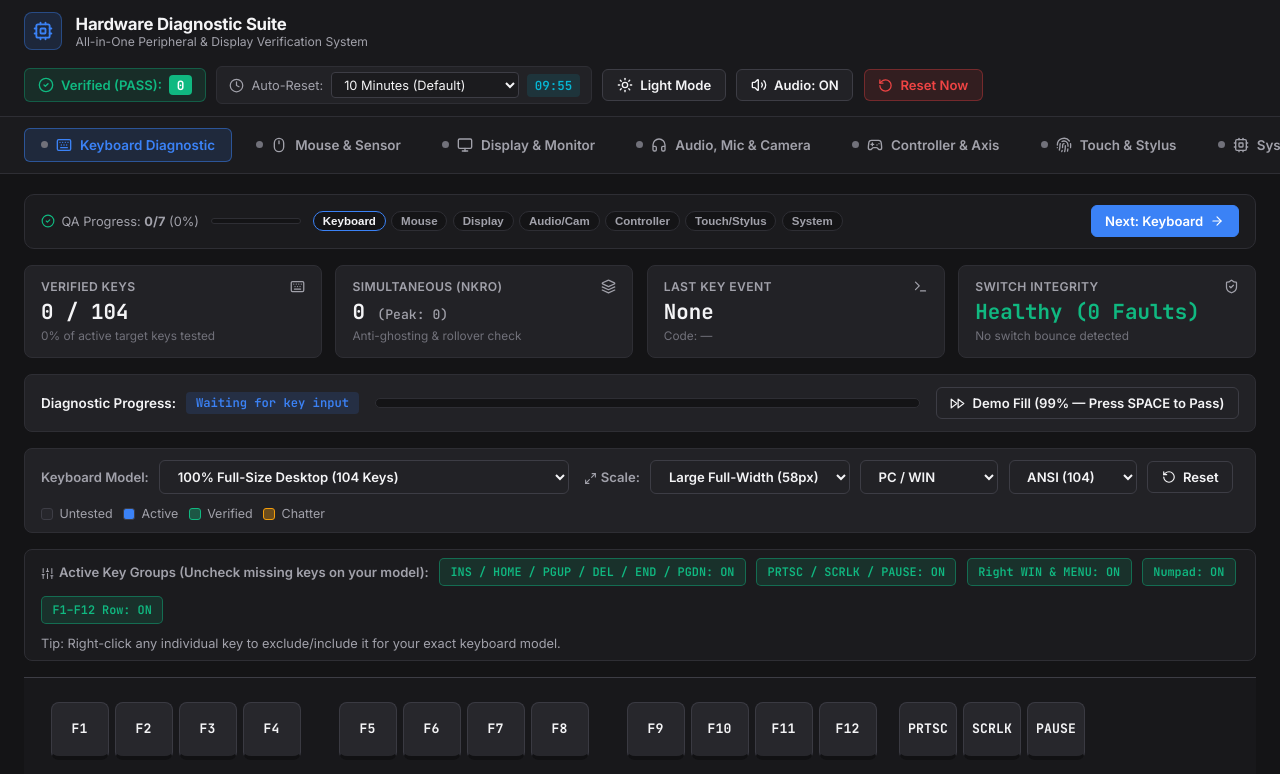
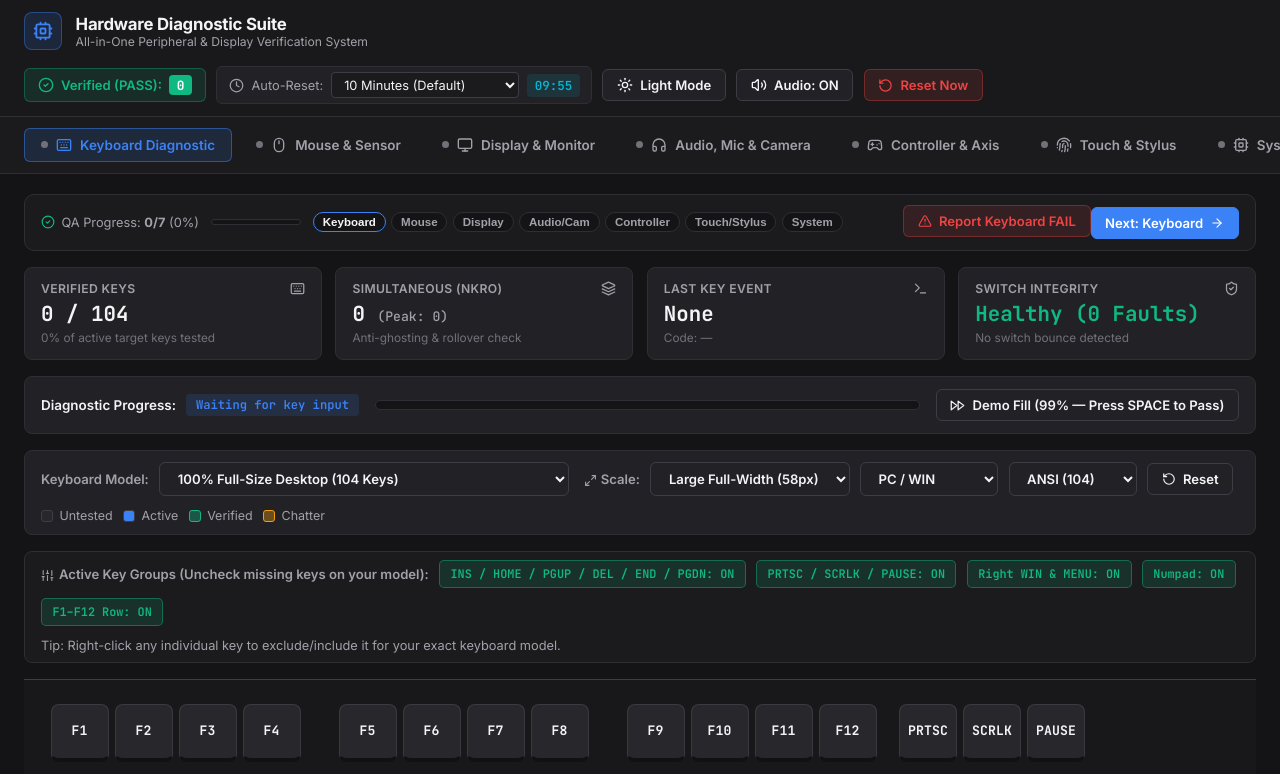
Before and after one commit to Noidea1001/KeyandScreenTest, a React (Vite) app: page /#keyboard in a window 1280 px wide. Shown: the top 774 px of the page. Built offline with nearby package versions, Linux system fonts and the light colour scheme.

Commit message:
feat(app): wire onReportFail handler to QAChecklistBar

```diff
--- a/src/App.tsx
+++ b/src/App.tsx
@@ -251,6 +251,7 @@ export const App: React.FC = () => {
           activeTab={activeTab}
           passedModules={passedModules}
           onSelectTab={handleSelectTab}
+          onReportFail={handleLogFail}
         />
 
         <PassBanner
```
